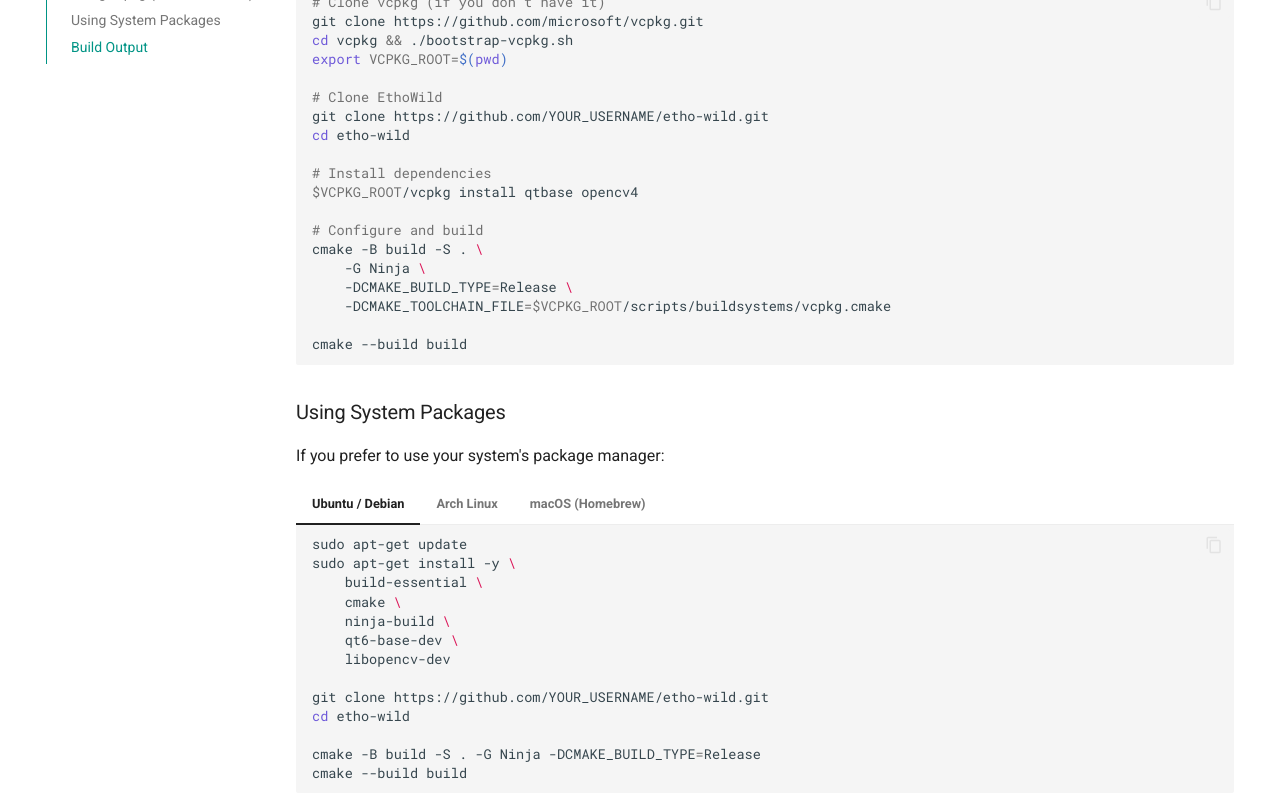
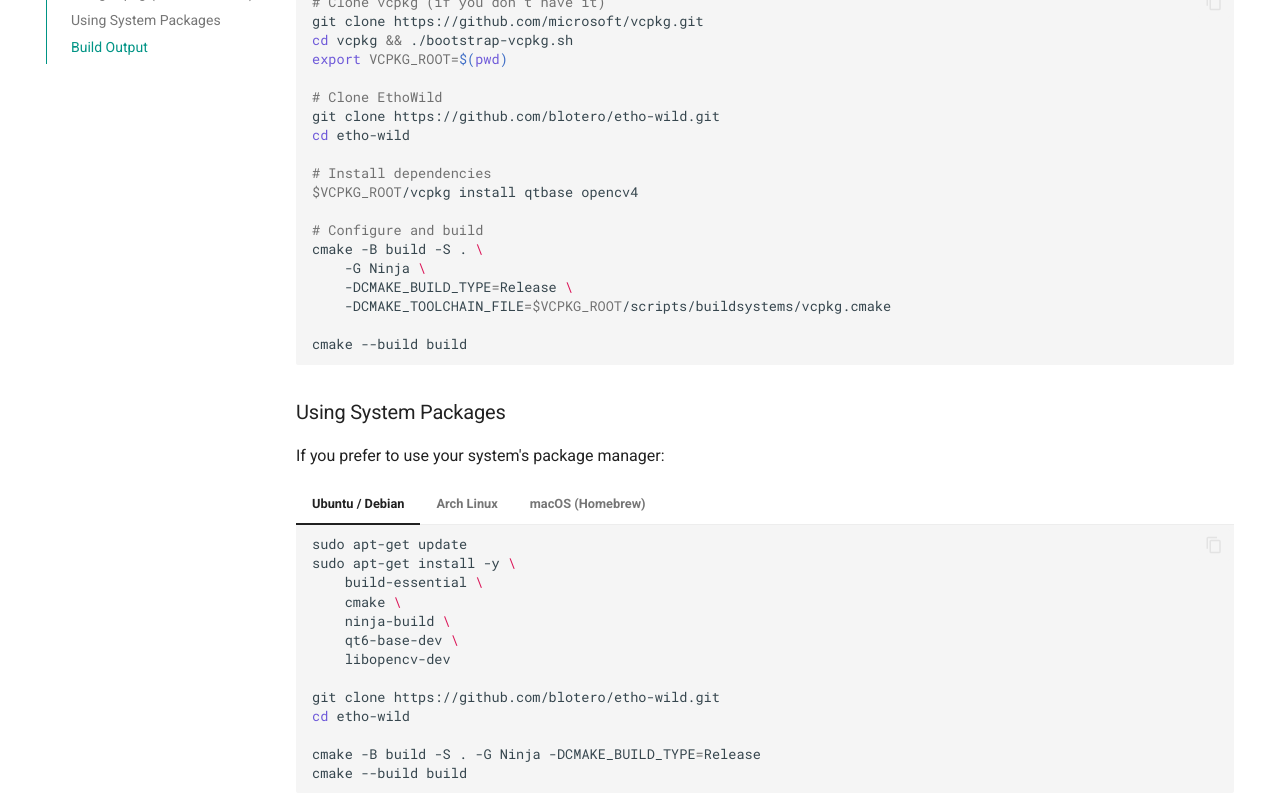
Before and after one commit to blotero/etho-wild, an MkDocs documentation site: the page built from docs/installation.md, in a window 1280 px wide and 1400 px high, scrolled down 1174 px. Shown: the part 223-1017 px from the top of the window. Built offline with MkDocs 1.6.1 and Material for MkDocs 9.7.7, drawn with Linux system fonts in a browser that asks for light colours; comment, search, counter and statistics services are not loaded; some of the changed lines change nothing that is shown.

Commit message:
minox docs fix
- minor fixes for docs url references

````diff
--- a/docs/installation.md
+++ b/docs/installation.md
@@ -2,7 +2,7 @@
 
 ## Download
 
-Pre-built binaries are available for all major platforms. Download the latest release from the [GitHub Releases](https://github.com/YOUR_USERNAME/etho-wild/releases) page.
+Pre-built binaries are available for all major platforms. Download the latest release from the [GitHub Releases](https://github.com/blotero/etho-wild/releases) page.
 
 | Platform | Architecture | Download |
 |----------|--------------|----------|
@@ -47,7 +47,7 @@
     export VCPKG_ROOT=$(pwd)
 
     # Clone EthoWild
-    git clone https://github.com/YOUR_USERNAME/etho-wild.git
+    git clone https://github.com/blotero/etho-wild.git
     cd etho-wild
 
     # Install dependencies
@@ -72,7 +72,7 @@
     $env:VCPKG_ROOT = (Get-Location).Path
 
     # Clone EthoWild
-    git clone https://github.com/YOUR_USERNAME/etho-wild.git
+    git clone https://github.com/blotero/etho-wild.git
     cd etho-wild
 
     # Install dependencies
@@ -102,7 +102,7 @@
         qt6-base-dev \
         libopencv-dev
 
-    git clone https://github.com/YOUR_USERNAME/etho-wild.git
+    git clone https://github.com/blotero/etho-wild.git
     cd etho-wild
 
     cmake -B build -S . -G Ninja -DCMAKE_BUILD_TYPE=Release
@@ -114,7 +114,7 @@
     ```bash
     sudo pacman -S base-devel cmake ninja qt6-base opencv
 
-    git clone https://github.com/YOUR_USERNAME/etho-wild.git
+    git clone https://github.com/blotero/etho-wild.git
     cd etho-wild
 
     cmake -B build -S . -G Ninja -DCMAKE_BUILD_TYPE=Release
@@ -126,7 +126,7 @@
     ```bash
     brew install cmake ninja qt@6 opencv
 
-    git clone https://github.com/YOUR_USERNAME/etho-wild.git
+    git clone https://github.com/blotero/etho-wild.git
     cd etho-wild
 
     cmake -B build -S . -G Ninja \
````
